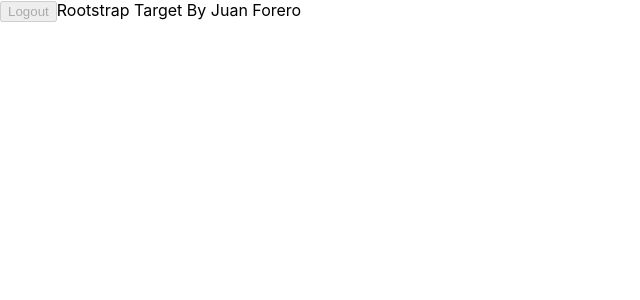
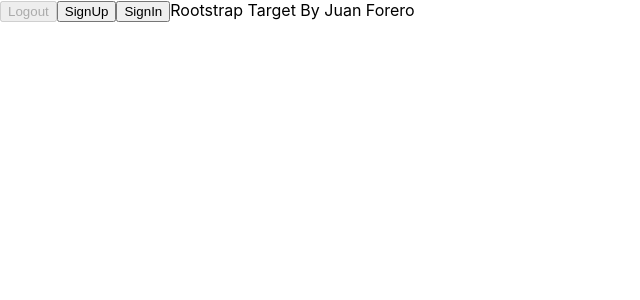
Before and after one commit to juanfopaez/rootstrap-target, a React (Create React App) app: page / in a window 1280 px wide. Shown: the top 300 px of the page, without its empty margins (0-640 px from the left). Built offline with nearby package versions, Linux system fonts and the light colour scheme.

Commit message:
Redux and Axios config

```diff
--- a/src/components/App.tsx
+++ b/src/components/App.tsx
@@ -3,22 +3,42 @@ import React from 'react';
 import 'components/styles/App.css';
 import useSession from 'hooks/useSession';
 
-import { signOut } from 'state/actions/userActions';
+import { signIn, signOut, signUp } from 'state/actions/userActions';
 import useDispatch from 'hooks/useDispatch';
 
 function App() {
   const { authenticated } = useSession();
-  const logoutRequest = useDispatch(signOut);
+  const signOutRequest = useDispatch(signOut);
+  const signUpRequest = useDispatch(signUp);
+  const signInRequest = useDispatch(signIn);
   return (
     <div className="App">
       <button
         type="button"
         disabled={!authenticated}
         onClick={() => {
-          logoutRequest({});
+          signOutRequest({});
         }}
       >
         Logout
+      </button>
+      <button
+        type="button"
+        disabled={authenticated}
+        onClick={() => {
+          signUpRequest({});
+        }}
+      >
+        SignUp
+      </button>
+      <button
+        type="button"
+        disabled={authenticated}
+        onClick={() => {
+          signInRequest({});
+        }}
+      >
+        SignIn
       </button>
       Rootstrap Target By Juan Forero
     </div>
--- a/src/httpClient/index.ts
+++ b/src/httpClient/index.ts
@@ -4,7 +4,7 @@ const APPLICATION_JSON = 'application/json';
 const CONTENT_TYPE = 'Content-Type';
 
 const client = axios.create({
-  baseURL: process.env.TARGET_APP_API_URL,
+  baseURL: process.env.REACT_APP_API_URL,
   headers: {
     Accept: APPLICATION_JSON,
     [CONTENT_TYPE]: APPLICATION_JSON
--- a/src/index.tsx
+++ b/src/index.tsx
@@ -5,13 +5,15 @@ import App from 'components/App';
 
 import './index.css';
 
+import { Provider } from 'react-redux';
 import configureStore from 'state/store/configureStore.dev';
-import { Provider } from 'react-redux';
 
 import httpClient from 'httpClient';
 
 import { PersistGate } from 'redux-persist/integration/react';
+
 import applyDefaultInterceptors from 'httpClient/applyDefaultInterceptors';
+
 import reportWebVitals from './reportWebVitals';
 
 const container = document.getElementById('root')!;
--- a/src/state/store/configureStore.dev.ts
+++ b/src/state/store/configureStore.dev.ts
@@ -14,6 +14,7 @@ import { configureStore } from '@reduxjs/toolkit';
 
 import reducer from 'state/reducers';
 
+// eslint-disable-next-line no-unused-vars
 export default (initialState: any, _?: boolean) => {
   const logger = createLogger({
     collapsed: true,
```
Also changed, not shown: 1 other file (tests, documents, lock files or other folders).
